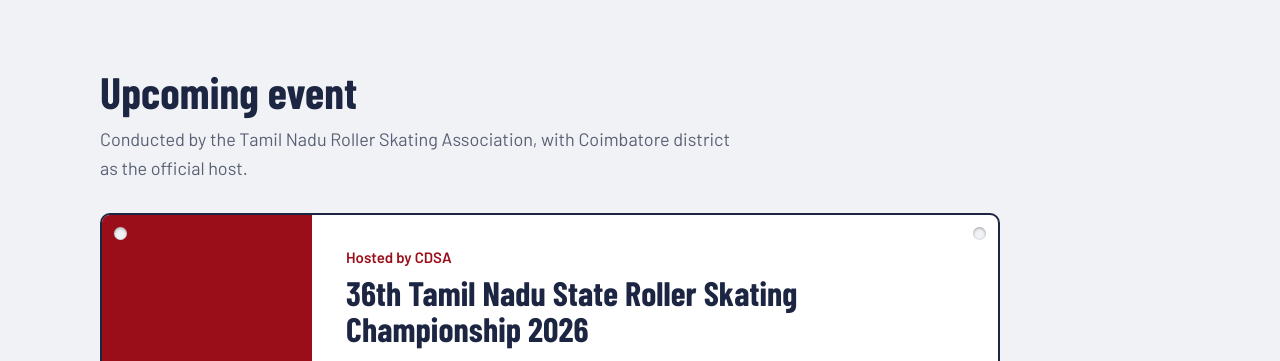
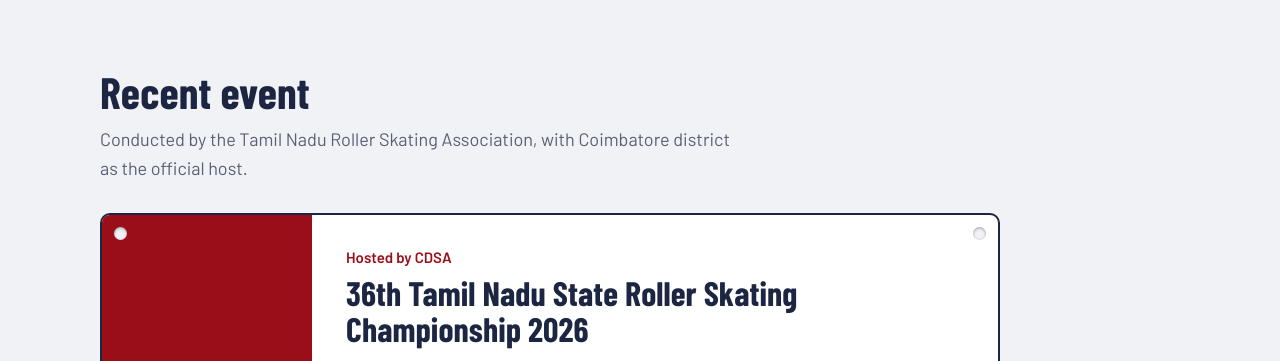
Before and after one commit to cbeskate-star/kovai-skates, a website built with Vite: page events.html in a window 1280 px wide. Shown: the part 400-761 px from the top of the page. Built offline with nearby package versions, Linux system fonts and the light colour scheme.

Commit message:
Update Upcoming event heading to Recent event in events.html

```diff
--- a/events.html
+++ b/events.html
@@ -67,7 +67,7 @@
 
 <section class="sec mist" id="upcoming">
   <div class="wrap">
-    <h2>Upcoming event</h2>
+    <h2>Recent event</h2>
     <p class="sub">Conducted by the Tamil Nadu Roller Skating Association, with Coimbatore district as the official host.</p>
     <div class="event-row">
       <article class="bib">
```
